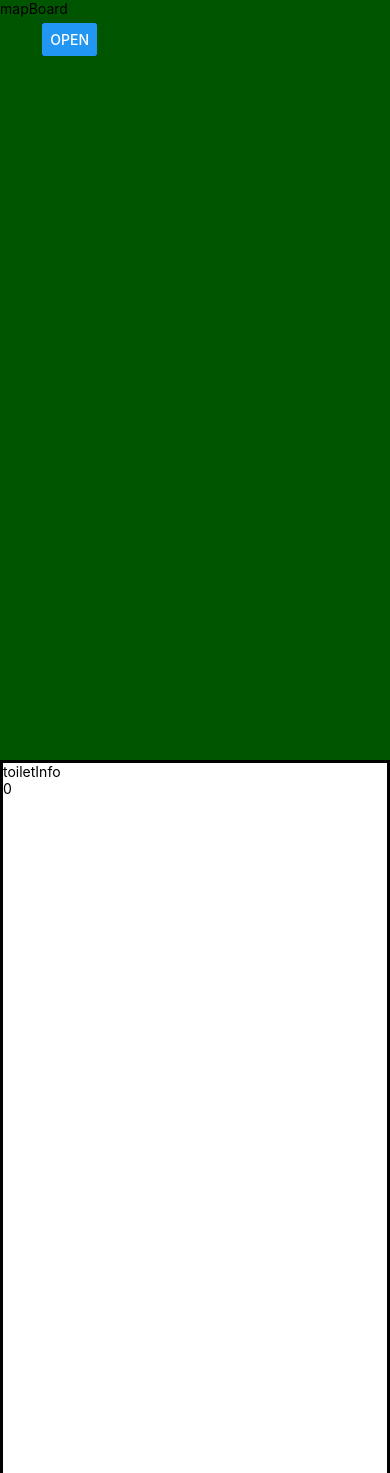
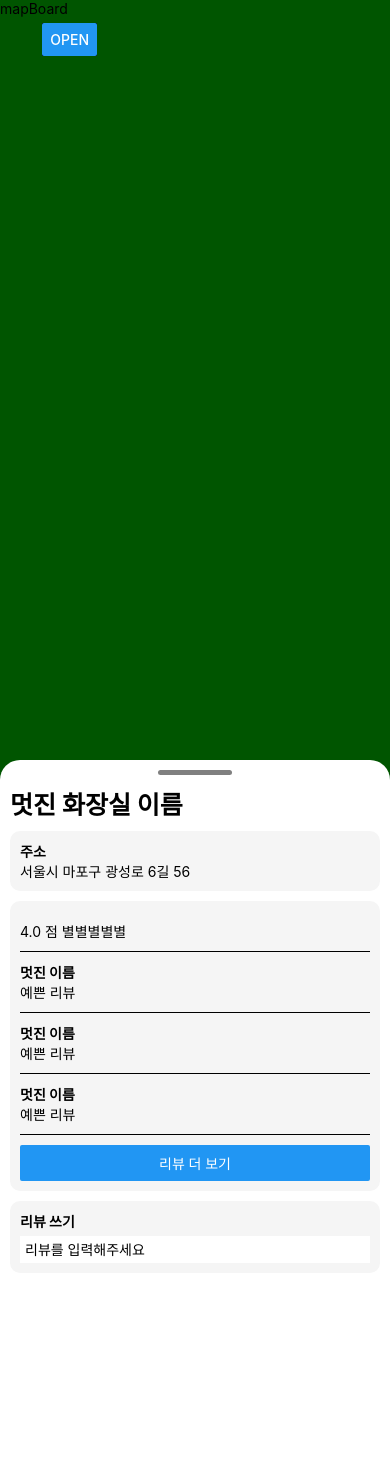
Before and after one commit to loftol/to_fi, a React Native app: screen / in a window 390 px wide. Shown: the top 1473 px of the page. Built offline with nearby package versions, Linux system fonts and the light colour scheme.

Commit message:
Add and style Review

```diff
--- a/src/common/commonStyles.tsx
+++ b/src/common/commonStyles.tsx
@@ -1,5 +1,12 @@
 import {StyleSheet} from 'react-native';
 
-const commonStyles = StyleSheet.create({});
+const commonStyles = StyleSheet.create({
+  bottomBorderBox: {
+    borderBottomColor: '#black',
+    borderBottomWidth: 0.5,
+    paddingTop: 10,
+    paddingBottom: 10,
+  },
+});
 
 export default commonStyles;
--- /dev/null
+++ b/src/components/toilentInfo/ToiletReview/ReviewInput.tsx
@@ -0,0 +1,25 @@
+import React from 'react';
+import {View, Text, TextInput, StyleSheet} from 'react-native';
+
+const styles = StyleSheet.create({
+  reviewInputContainer: {
+    borderRadius: 10,
+    marginTop: 10,
+    padding: 10,
+    backgroundColor: '#f5f5f5',
+  },
+  inputBox: {
+    backgroundColor: 'white',
+    padding: 5,
+    marginTop: 5,
+  },
+});
+
+export default function ReviewInput() {
+  return (
+    <View style={styles.reviewInputContainer}>
+      <Text style={{fontWeight: 'bold'}}>리뷰 쓰기</Text>
+      <TextInput style={styles.inputBox} defaultValue="리뷰를 입력해주세요" />
+    </View>
+  );
+}
--- /dev/null
+++ b/src/components/toilentInfo/ToiletReview/ReviewItem.tsx
@@ -0,0 +1,13 @@
+import React from 'react';
+import {View, Text} from 'react-native';
+
+import commonStyles from '../../../common/commonStyles';
+
+export default function ReviewItem() {
+  return (
+    <View style={{...commonStyles.bottomBorderBox, borderColor: '#cacaca'}}>
+      <Text style={{fontWeight: 'bold'}}>멋진 이름</Text>
+      <Text>예쁜 리뷰</Text>
+    </View>
+  );
+}
--- /dev/null
+++ b/src/components/toilentInfo/ToiletReview/ReviewList.tsx
@@ -0,0 +1,45 @@
+import React, {useState} from 'react';
+import {View, Text, StyleSheet, Button} from 'react-native';
+
+import commonStyles from '../../../common/commonStyles';
+import ReviewInput from './ReviewInput';
+import ReviewItem from './ReviewItem';
+
+const styles = StyleSheet.create({
+  reviewContainer: {
+    borderRadius: 10,
+    marginTop: 10,
+    padding: 10,
+    backgroundColor: '#f5f5f5',
+  },
+  showMoreReviewButton: {
+    borderRadius: 10,
+    marginTop: 10,
+    backgroundColor: 'white',
+  },
+});
+
+export default function ToiletReviewList() {
+  const [reviewPageOpen, setReviewPageOpen] = useState(false);
+
+  const buttonPressHandler = () => {
+    setReviewPageOpen(prevState => !prevState);
+  };
+
+  return (
+    <>
+      <View style={styles.reviewContainer}>
+        <View style={commonStyles.bottomBorderBox}>
+          <Text>4.0 점 별별별별별</Text>
+        </View>
+        <ReviewItem />
+        <ReviewItem />
+        <ReviewItem />
+        <View style={styles.showMoreReviewButton}>
+          <Button title="리뷰 더 보기" onPress={buttonPressHandler} />
+        </View>
+      </View>
+      <ReviewInput />
+    </>
+  );
+}
--- a/src/components/toilentInfo/toiletInfo.tsx
+++ b/src/components/toilentInfo/toiletInfo.tsx
@@ -1,10 +1,38 @@
-import React from 'react';
-import {View, Text} from 'react-native';
+import React, {Fragment} from 'react';
+import {StyleSheet, View, Text} from 'react-native';
+import ReviewList from './ToiletReview/ReviewList';
+
+const styles = StyleSheet.create({
+  guideBar: {
+    borderRadius: 20,
+    backgroundColor: '#808080',
+    width: '20%',
+    height: 5,
+    marginHorizontal: '40%',
+  },
+  toiletName: {
+    marginTop: 10,
+    fontSize: 25,
+    fontWeight: 'bold',
+  },
+  toiletAddress: {
+    borderRadius: 10,
+    marginTop: 10,
+    padding: 10,
+    backgroundColor: '#f5f5f5',
+  },
+});
 
 export default function toiletInfo() {
   return (
-    <View>
-      <Text>toiletInfo</Text>
-    </View>
+    <>
+      <View style={styles.guideBar} />
+      <Text style={styles.toiletName}>멋진 화장실 이름</Text>
+      <View style={styles.toiletAddress}>
+        <Text style={{fontWeight: 'bold'}}>주소</Text>
+        <Text>서울시 마포구 광성로 6길 56</Text>
+      </View>
+      <ReviewList />
+    </>
   );
 }
--- a/src/components/toilentInfo/toiletInfoContainer.tsx
+++ b/src/components/toilentInfo/toiletInfoContainer.tsx
@@ -1,23 +1,19 @@
 /* eslint-disable react/jsx-props-no-spreading */
 import React, {useRef} from 'react';
-import {
-  StyleSheet,
-  Animated,
-  PanResponder,
-  Dimensions,
-  Text,
-} from 'react-native';
+import {StyleSheet, Animated, PanResponder, Dimensions} from 'react-native';
 import ToiletInfo from './toiletInfo';
-import devStyles from '../../common/devStyles';
 // 아래쪽에서 잡아당기면 나오는 화장실 정보 관련 컴포넌트.
 
 const styles = StyleSheet.create({
   toiletInfoContainer: {
+    borderTopLeftRadius: 20,
+    borderTopRightRadius: 20,
     position: 'absolute',
     width: '100%',
     top: '90%',
     height: '200%',
     backgroundColor: '#fff',
+    padding: 10,
   },
 });
 
@@ -76,11 +72,9 @@ export default function ToiletInfoContainer() {
       {...panResponder.panHandlers}
       style={{
         ...styles.toiletInfoContainer,
-        ...devStyles.border,
         transform: [{translateY: pan}],
       }}>
       <ToiletInfo />
-      <Text>{openDegree.current}</Text>
     </Animated.View>
   );
 }
```
Also changed, not shown: src/components/toilentInfo/ToiletReview/ReviewPage.tsx (added, +7 -0 lines).
